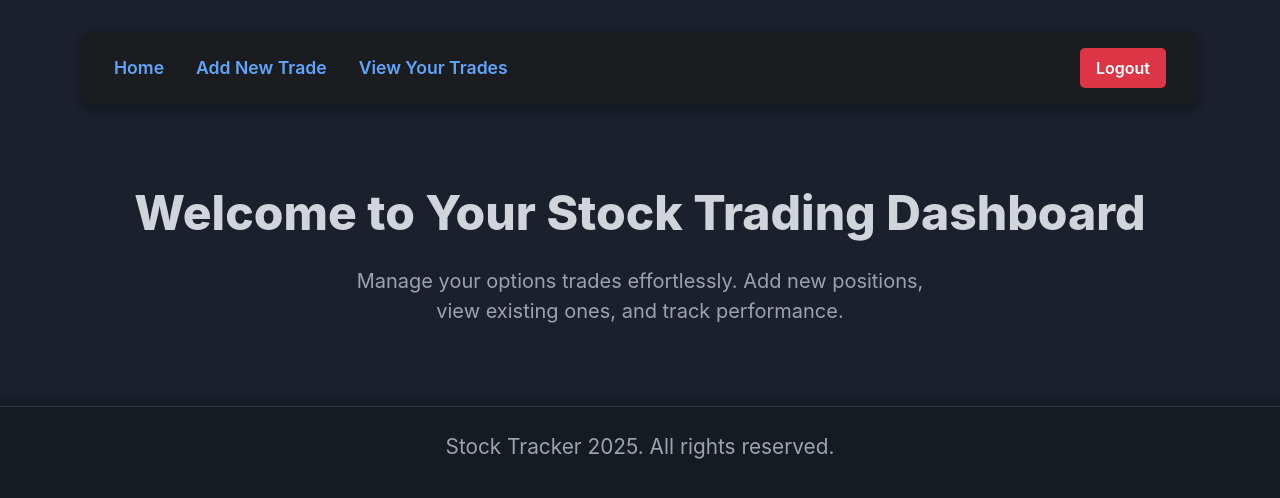
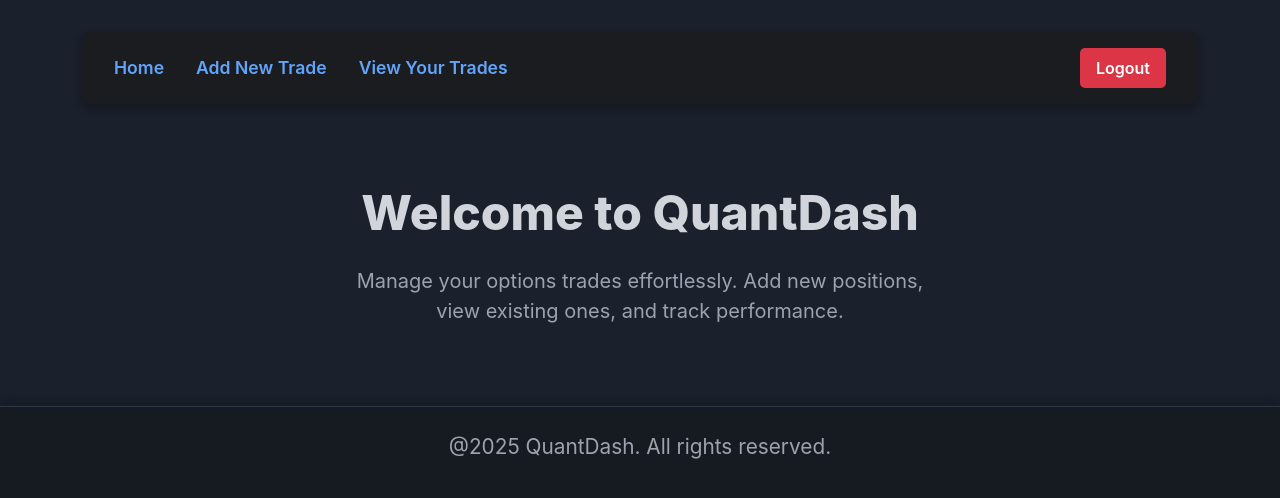
Before and after one commit to jacobalex-19/stock-tracker, a React (Create React App) app in the folder frontend/: page /dashboard in a window 1280 px wide. Shown: the top 498 px of the page. Built offline with nearby package versions, Linux system fonts and the light colour scheme; sample sign-in values are in the browser's storage.

Commit message:
Changed name of site to quantdash

```diff
--- a/frontend/src/App.js
+++ b/frontend/src/App.js
@@ -85,7 +85,7 @@ function App() {
                     <Route path="/dashboard" element={
                         <ProtectedRoute isAuthenticated={isAuthenticated}>
                             <div className="container dashboard-content"> {/* Constrained container */}
-                                <h1>Welcome to Your Stock Trading Dashboard</h1>
+                                <h1>Welcome to QuantDash</h1>
                                 <p>Manage your options trades effortlessly. Add new positions, view existing ones, and track performance.</p>
                             </div>
                         </ProtectedRoute>
@@ -124,7 +124,7 @@ function App() {
                 </Routes>
 
                 <footer className="trademark-section">
-                    <p>Stock Tracker 2025. All rights reserved.</p>
+                    <p>@2025 QuantDash. All rights reserved.</p>
                 </footer>
             </div>
         </Router>
```
